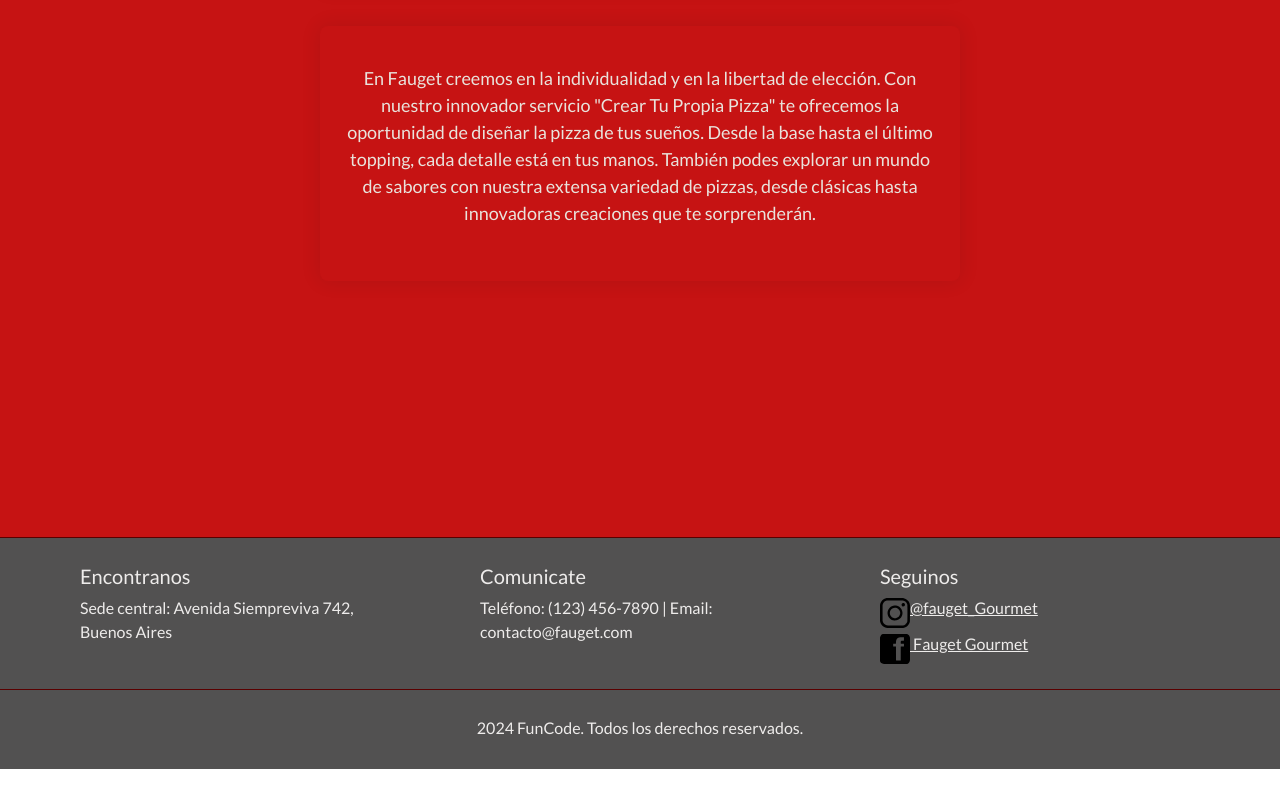
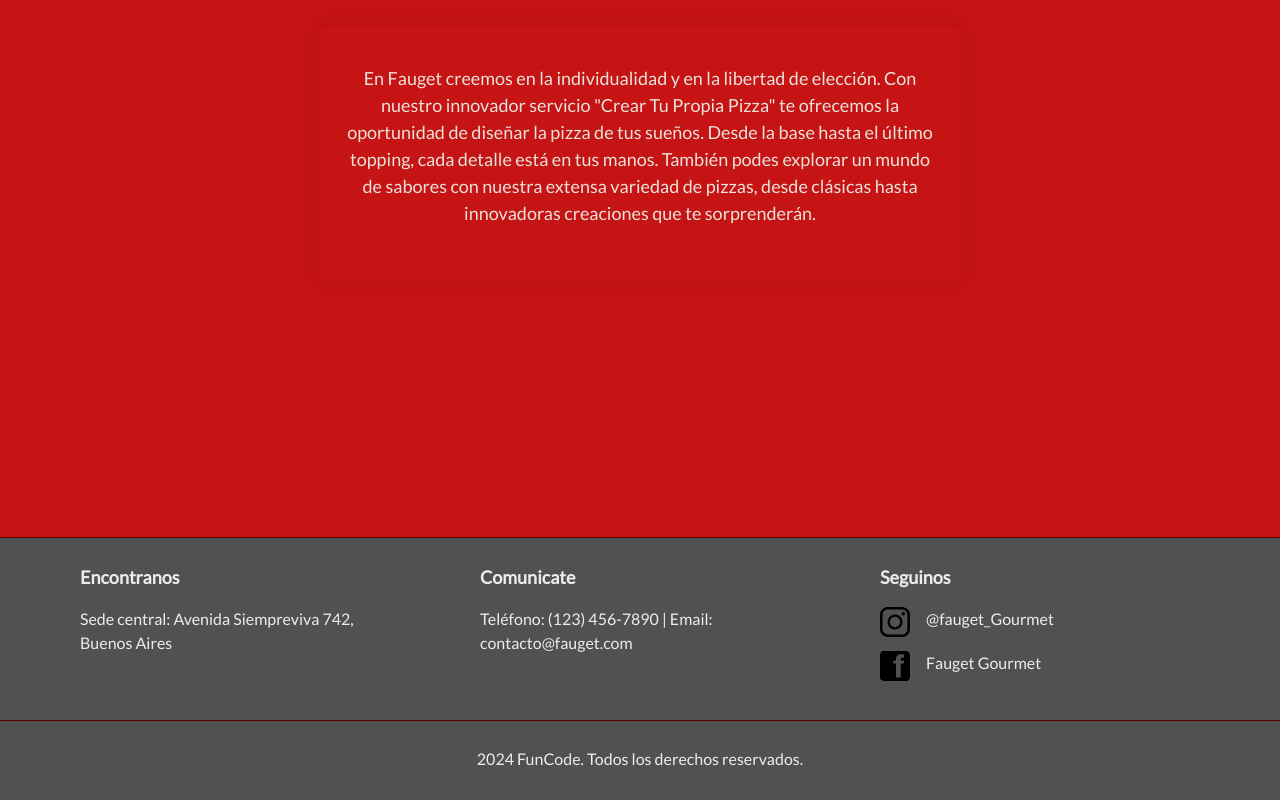
Before and after one commit to OrneM/pf-pizzeria-mansilla, a plain HTML site: page index.html in a window 1280 px wide. Shown: the part 917-1717 px from the top of the page. Before the commit the page ends 1686 px from the top, so only its background shows below. Drawn offline with nearby package versions, Linux system fonts and the light colour scheme.

Commit message:
[F] Hice unas  mejoras de estilos en footer

```diff
--- a/index.html
+++ b/index.html
@@ -95,28 +95,30 @@
     </main>
 
     <footer>
-      <div class="pie-pagina">
-           <div class="contenedor-pie">
-               <h5>Encontranos</h5>
+      <section class="pie-pagina">
+           <article class="contenedor-pie">
+               <p class="titulo-pie">Encontranos</p>
                <p>Sede central: Avenida Siempreviva 742, Buenos Aires</p>
-           </div>
-           <div class="contenedor-pie">
-               <h5>Comunicate</h5>
+           </article>
+           <article class="contenedor-pie">
+               <p class="titulo-pie">Comunicate</p>
                <p> Teléfono: (123) 456-7890 |  Email: contacto@fauget.com </p>
-           </div>
-           <div class="contenedor-pie">
-               <h5>Seguinos</h5>
+           </article>
+           <article class="contenedor-pie">
+               <p class="titulo-pie">Seguinos</p>
                <div class="mb-1">
                    <a class="social" href="https://www.instagram.com/">
-                   <img src="./assets/redes2.svg" alt="Logo" width="30" height="30" class="d-inline-block align-text-top">@fauget_Gourmet</a>
-               </div>
-               <div>
+                   <img class="logo-red" src="./assets/redes2.svg" alt="Logo"></a>
+                   <p class="tit-red">@fauget_Gourmet</p>
+                </div>
+               <div class="mb-1">
                    <a class="social" href="https://www.facebook.com/">
-                   <img src="./assets/redes3.svg" alt="Logo" width="30" height="30" class="d-inline-block align-text-top"> Fauget Gourmet</a>
-               </div>
-           </div>
+                   <img class="logo-red" src="./assets/redes3.svg" alt="Logo"> </a>
+                   <p  class="tit-red">Fauget Gourmet</p>
+                </div>
+            </article>
 
-       </div>
+      </section>
 
        <div class="copyright">
            <p> 2024 FunCode. Todos los derechos reservados.</p>
--- a/scss/_footer.scss
+++ b/scss/_footer.scss
@@ -12,15 +12,34 @@
     padding-top: 2%;
     border-top: 1px solid #5a0000;
 
+
     .contenedor-pie {
+
         width: 25%;
 
+            .titulo-pie {
+                font-size: large;
+                font-weight: 600;
+            }
 
             .social{
                 color: $footer-color-text;
             }
+
+            .logo-red {
+                width: 30px;
+                height: 30px;
+            }
+
+            .mb-1{
+                display: flex;
+
+                .tit-red {
+                    margin-left: 5%;
+                }
+
+            }
     }
-
 
 }
 
--- a/scss/_mediaqueries.scss
+++ b/scss/_mediaqueries.scss
@@ -21,7 +21,13 @@
         @include flex (column, wrap, none, space-between);
         display: flex;
         width:40%;
-        align-items: center;
+        margin-top: 5%;
+        align-items: start;
+
+         .mb-1{
+            width: 158px;
+            height: 40px;
+         }
 
 
     }
```
Also changed, not shown: css/main.css, 1 other file.
